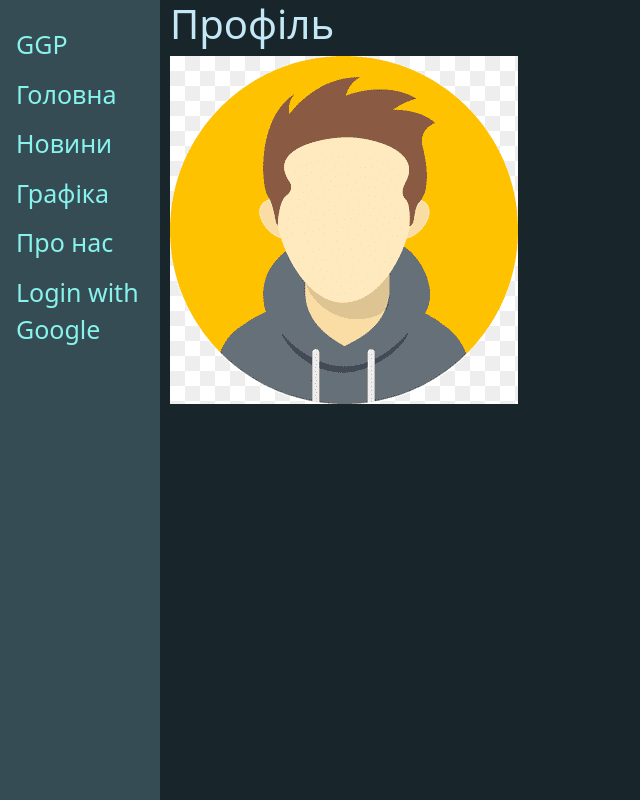
After one commit to Mikater/gameGraphicsPlace, a Django app: page /profile/ in a window 1280 px wide. The commit adds this page. Shown: the whole page, without its empty margins (0-640 px from the left). Run offline with Django 4.2, Linux system fonts and the light colour scheme; some libraries are stand-ins or nearby versions.

Commit message:
profile create view

```diff
--- a/main/urls.py
+++ b/main/urls.py
@@ -4,4 +4,5 @@ from . import views
 urlpatterns = [
     path('', views.main_page, name='home'),
     path('about/', views.about_us, name='about'),
+    path('profile/', views.profile, name='profile')
 ]
--- a/main/views.py
+++ b/main/views.py
@@ -9,3 +9,7 @@ def main_page(request):
 
 def about_us(request):
     return render(request, template_name='main/about.html')
+
+
+def profile(request):
+    return render(request, template_name='main/profile.html')
--- a/templates/main/layout.html
+++ b/templates/main/layout.html
@@ -14,7 +14,6 @@
             <a href="{% url 'home' %}" class="logo_text">GGP</a>
             <a href="{% url 'home' %}">Головна</a>
             <a href="#">Новини</a>
-            <a href="#">Ігри</a>
             <a href="#">Графіка</a>
             <a href="/about">Про нас</a>
         </div>
--- /dev/null
+++ b/templates/main/profile.html
@@ -0,0 +1,11 @@
+{% extends 'main/layout.html' %}
+{% load static %}
+
+{% block title %}Profile{% endblock %}
+
+{% block content %}
+<div class="head-profile">
+  <h1 class="">Профіль</h1>
+  <img src="{% static 'main/img/Avatar.png' %}" alt="" class="Avatar">
+</div>
+{% endblock %}
```
Also changed, not shown: static/main/img/Avatar.png (added).
